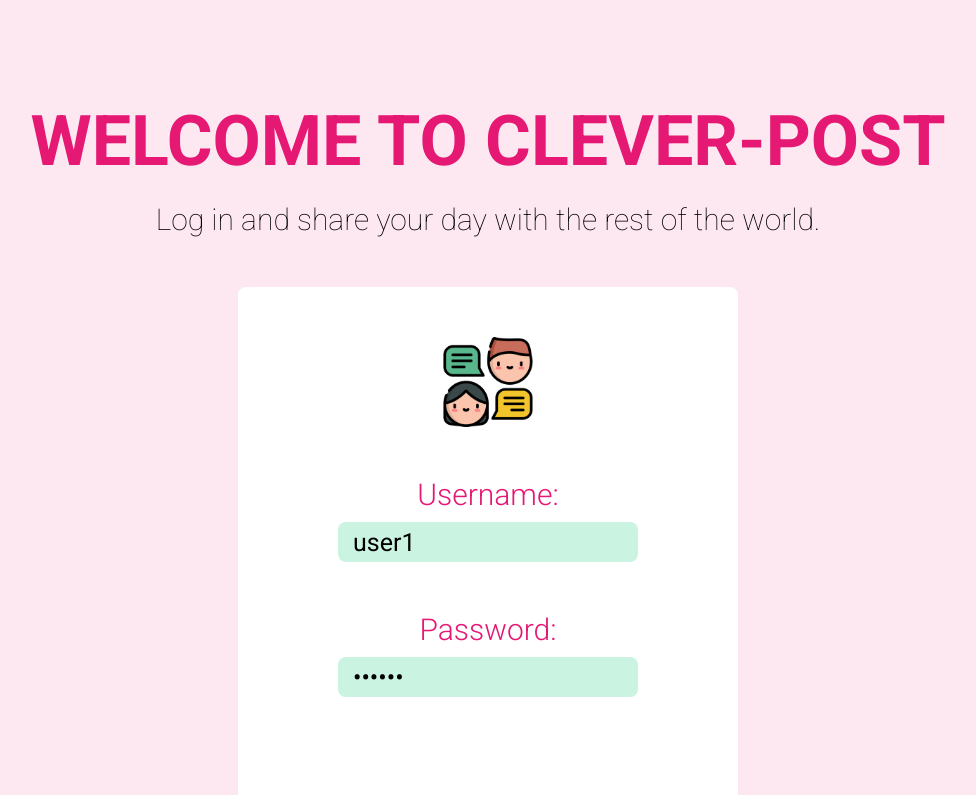
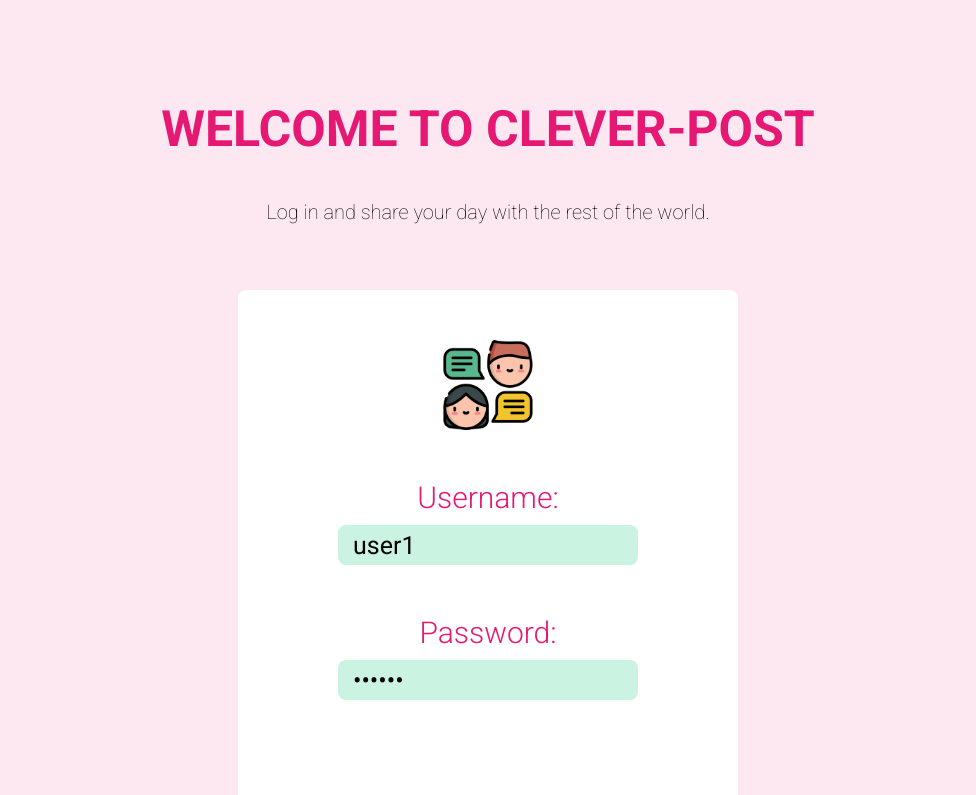
Before and after one commit to belenjn/clever-post, a React (Vite) app: page /login in a window 1280 px wide. Shown: the top 795 px of the page, without its empty margins (152-1128 px from the left). Built offline with nearby package versions, Linux system fonts and the light colour scheme.

Commit message:
New styles in Login

```diff
--- a/src/styles/App.css
+++ b/src/styles/App.css
@@ -37,17 +37,25 @@ body {
 }
 
 .login .login__title {
+  -ms-flex-item-align: center;
+      -ms-grid-row-align: center;
+      align-self: center;
   color: #e51873;
   text-align: center;
-  font-size: 70px;
+  font-size: 50px;
   margin-top: 100px;
+  height: 80px;
 }
 
 .login .login__secondTitle {
+  -ms-flex-item-align: center;
+      -ms-grid-row-align: center;
+      align-self: center;
   text-align: center;
   font-weight: 100;
-  font-size: 30px;
+  font-size: 20px;
   margin-top: 20px;
+  height: 40px;
 }
 
 .login .login__data--container {
--- a/src/styles/App.scss
+++ b/src/styles/App.scss
@@ -59,17 +59,21 @@ body {
   background-color: map-get($colors, "secondary");
 
   .login__title {
+    align-self: center;
     color: map-get($colors, "primary");
     text-align: center;
-    font-size: 70px;
+    font-size: 50px;
     margin-top: 100px;
+    height: 80px;
   }
 
   .login__secondTitle {
+    align-self: center;
     text-align: center;
     font-weight: 100;
-    font-size: 30px;
+    font-size: 20px;
     margin-top: 20px;
+    height: 40px;
   }
 
   .login__data--container {
@@ -526,7 +530,6 @@ body {
   .login {
     height: 100vh;
 
-
     .login__data--container {
       width: 600px;
 
```
Also changed, not shown: 1 other file (tests, documents, lock files or other folders).
